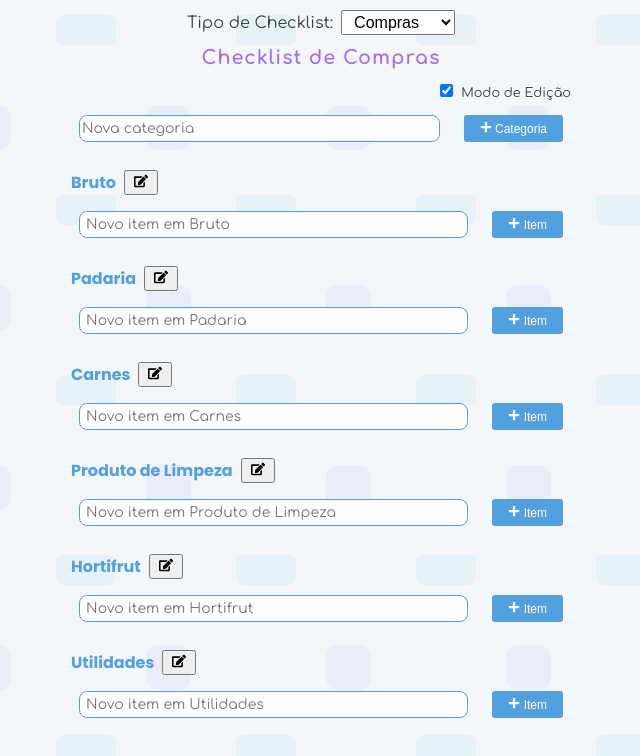
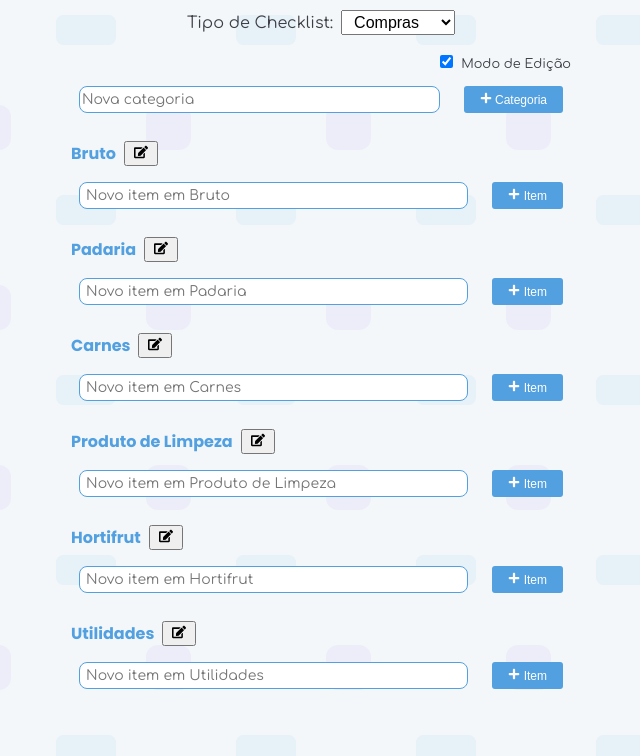
Before and after one commit to ThiagoHouse/checklists, a Next.js app: page / in a window 1280 px wide. Shown: the top 756 px of the page, without its empty margins (319-959 px from the left). Built offline with nearby package versions, Linux system fonts and the light colour scheme.

Commit message:
Retira o título para não ficar redundante

```diff
--- a/src/app/page.tsx
+++ b/src/app/page.tsx
@@ -316,7 +316,7 @@ export default function Home() {
         </select>
       </div>
 
-      <h1 style={{
+      {/* <h1 style={{
         textAlign: "center",
         marginTop: 8,
         marginBottom: 8,
@@ -326,7 +326,7 @@ export default function Home() {
         letterSpacing: "1px",
       }}>
         {`Checklist de ${tipoAtual}`}
-      </h1>
+      </h1> */}
 
       <div style={{ textAlign: "right", marginBottom: 2 }}>
         <label style={{ cursor: "pointer", fontWeight: 500, fontSize: "0.8em" }}>
```
